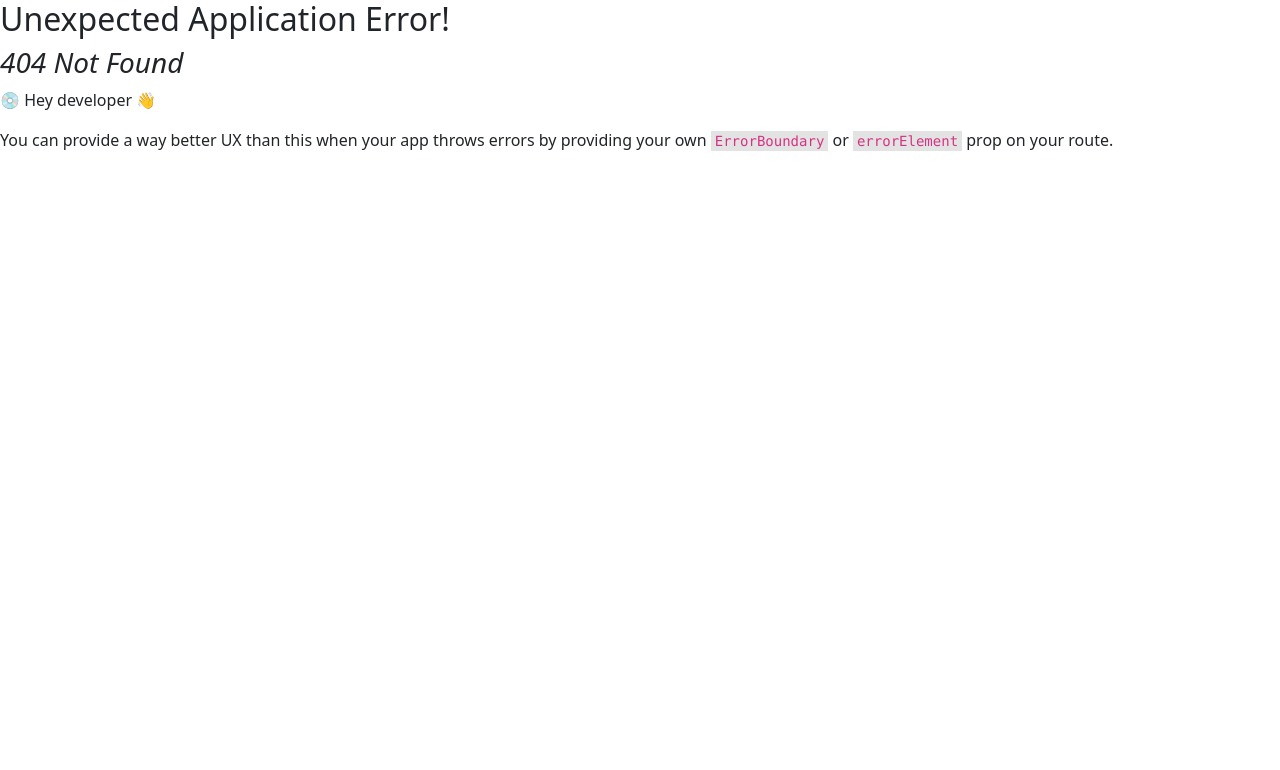
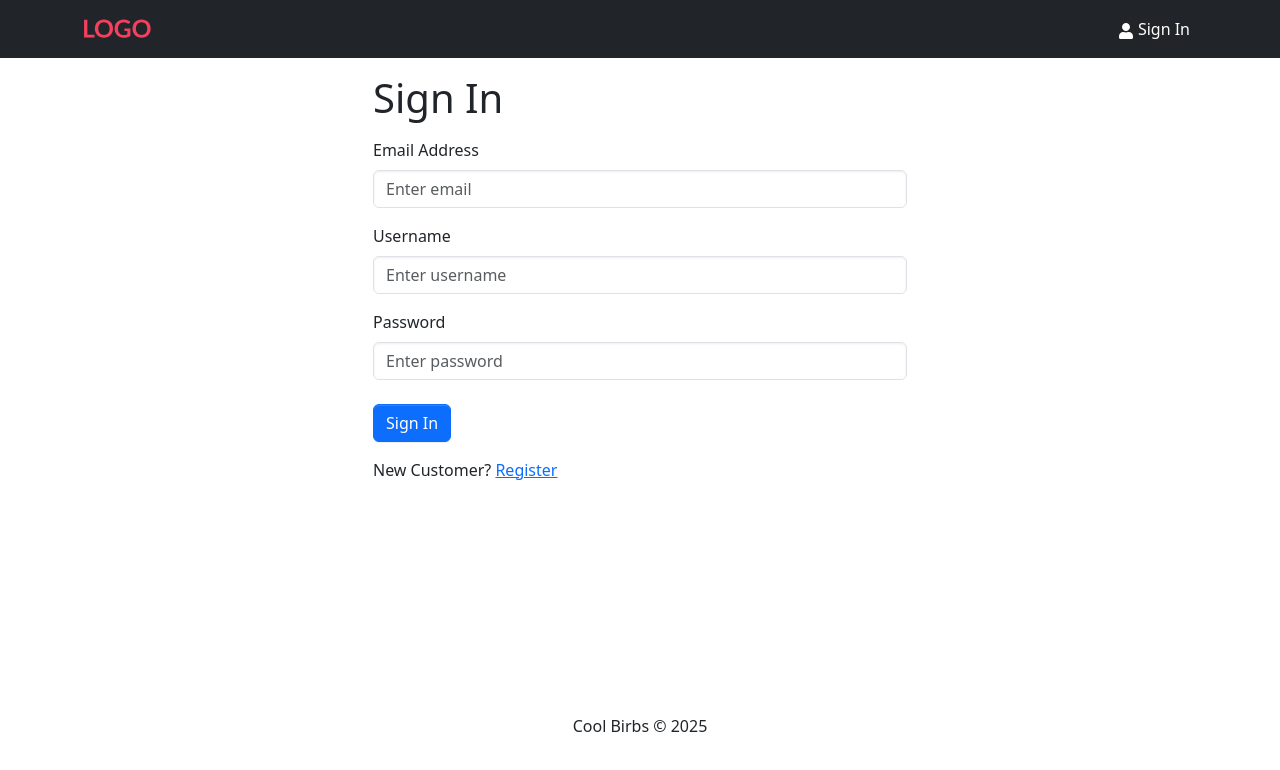
Before and after one commit to almalcaal/cool-birbs, a React (Vite) app in the folder frontend/: page /login in a window 1280 px wide. Before the commit this address had no page. Shown: the top 770 px of the page. Built offline with nearby package versions, Linux system fonts and the light colour scheme.

Commit message:
frontend - login screen

```diff
--- /dev/null
+++ b/frontend/src/components/common/FormContainer.component.jsx
@@ -0,0 +1,15 @@
+import { Container, Row, Col } from "react-bootstrap";
+
+const FormContainer = ({ children }) => {
+  return (
+    <Container>
+      <Row className="justify-content-md-center">
+        <Col xs={12} md={6}>
+          {children}
+        </Col>
+      </Row>
+    </Container>
+  );
+};
+
+export default FormContainer;
--- a/frontend/src/main.jsx
+++ b/frontend/src/main.jsx
@@ -15,12 +15,14 @@ import "bootstrap/dist/css/bootstrap.min.css";
 
 import HomeScreen from "./screens/common/Home.screen.jsx";
 import FullPostScreen from "./screens/common/FullPost.screen.jsx";
+import LoginScreen from "./screens/common/Login.screen.jsx";
 
 const router = createBrowserRouter(
   createRoutesFromElements(
     <Route path="/" element={<App />}>
       <Route index={true} path="/" element={<HomeScreen />} />
       <Route path="/posts/:id" element={<FullPostScreen />} />
+      <Route path="/login" element={<LoginScreen />} />
     </Route>
   )
 );
--- /dev/null
+++ b/frontend/src/screens/common/Login.screen.jsx
@@ -0,0 +1,69 @@
+import { useState } from "react";
+import { Link } from "react-router-dom";
+import { Form, Button, Row, Col } from "react-bootstrap";
+import FormContainer from "../../components/common/FormContainer.component.jsx";
+
+const LoginScreen = () => {
+  const [username, setUsername] = useState("");
+  const [email, setEmail] = useState("");
+  const [password, setPassword] = useState("");
+
+  const submitHandler = (e) => {
+    e.preventDefault();
+
+    console.log("submitHandler");
+  };
+
+  return (
+    <FormContainer>
+      <h1>Sign In</h1>
+
+      <Form onSubmit={submitHandler}>
+        <Form.Group className="my-3" controlId="email">
+          <Form.Label>Email Address</Form.Label>
+
+          <Form.Control
+            type="email"
+            placeholder="Enter email"
+            value={email}
+            onChange={(e) => setEmail(e.target.value)}
+          ></Form.Control>
+        </Form.Group>
+
+        <Form.Group className="my-3" controlId="username">
+          <Form.Label>Username</Form.Label>
+
+          <Form.Control
+            type="username"
+            placeholder="Enter username"
+            value={username}
+            onChange={(e) => setUsername(e.target.value)}
+          ></Form.Control>
+        </Form.Group>
+
+        <Form.Group className="my-3" controlId="password">
+          <Form.Label>Password</Form.Label>
+
+          <Form.Control
+            type="password"
+            placeholder="Enter password"
+            value={password}
+            onChange={(e) => setPassword(e.target.value)}
+          ></Form.Control>
+        </Form.Group>
+
+        <Button type="submit" variant="primary" className="mt-2">
+          Sign In
+        </Button>
+      </Form>
+
+      <Row className="py-3">
+        <Col>
+          New Customer? <Link to="">Register</Link>
+        </Col>
+      </Row>
+    </FormContainer>
+  );
+};
+
+export default LoginScreen;
```
